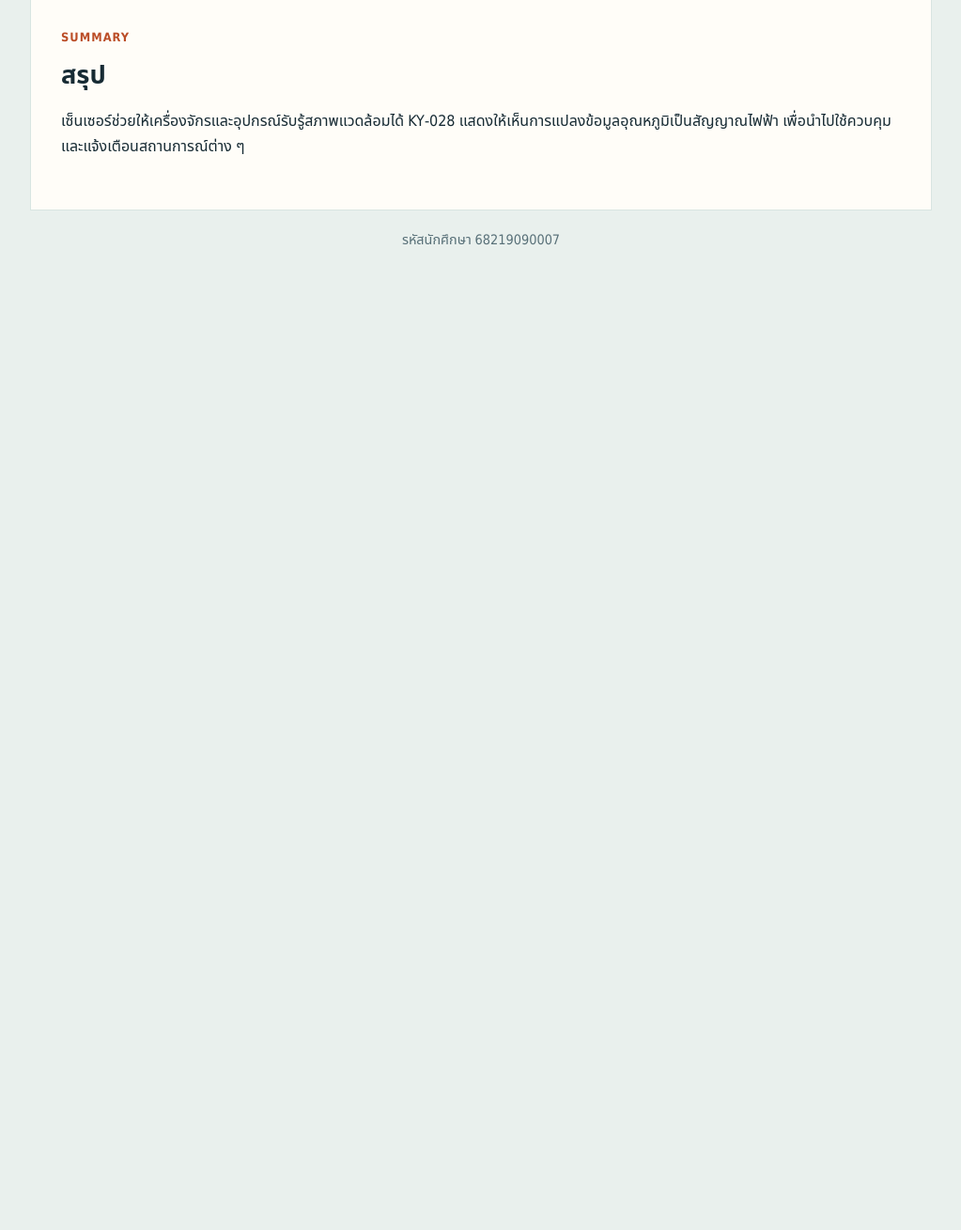
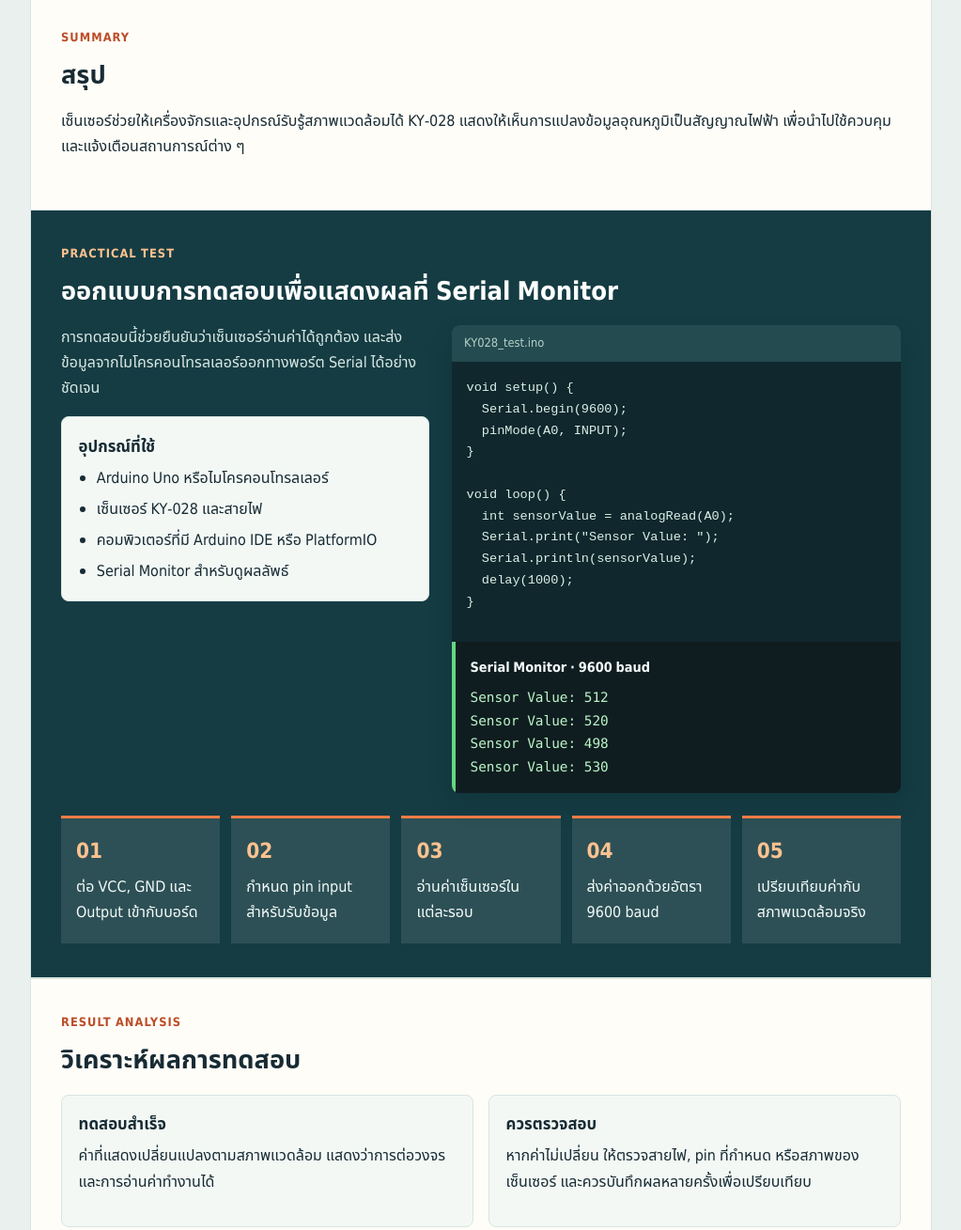
Before and after one commit to 68219090007-cyber/68219090007.sensor.github.io, a plain HTML site: page index.html in a window 1280 px wide. Shown: the part 2017-3326 px from the top of the page at 94% size, without its empty margins (128-1151 px from the left). Before the commit the page ends 2317 px from the top, so only its background shows below. Drawn offline with Linux system fonts and the light colour scheme.

Commit message:
Update index.html

```diff
--- a/index.html
+++ b/index.html
@@ -201,6 +201,102 @@
 			border-left: 4px solid #e8b044;
 		}
 
+		.testing {
+			background: #153c43;
+			color: #f4fbf8;
+		}
+
+		.testing .section-label {
+			color: #ffc28f;
+		}
+
+		.testing h2 {
+			color: #fff;
+		}
+
+		.steps {
+			display: grid;
+			grid-template-columns: repeat(5, 1fr);
+			gap: 0.75rem;
+			margin: 1.5rem 0 0;
+			padding: 0;
+			list-style: none;
+		}
+
+		.steps li {
+			min-height: 8.5rem;
+			padding: 1rem;
+			background: rgba(255, 255, 255, 0.1);
+			border-top: 3px solid var(--accent);
+		}
+
+		.steps b {
+			display: block;
+			margin-bottom: 0.35rem;
+			color: #ffc28f;
+			font-size: 1.4rem;
+		}
+
+		.testing-grid {
+			display: grid;
+			grid-template-columns: 0.9fr 1.1fr;
+			gap: 1.5rem;
+			align-items: start;
+		}
+
+		.testing-grid p {
+			color: #d9e8e4;
+		}
+
+		.code-window {
+			overflow: hidden;
+			border-radius: 8px;
+			background: #10272d;
+			box-shadow: 0 12px 24px rgba(8, 29, 33, 0.2);
+		}
+
+		.window-bar {
+			padding: 0.55rem 0.85rem;
+			color: #b5d1ca;
+			background: #234b50;
+			font-size: 0.8rem;
+		}
+
+		pre {
+			overflow-x: auto;
+			margin: 0;
+			padding: 1rem;
+			color: #d8f1e8;
+			font-family: Consolas, monospace;
+			font-size: 0.85rem;
+			line-height: 1.6;
+		}
+
+		.monitor {
+			margin-top: 1rem;
+			padding: 1rem;
+			color: #baf6c8;
+			background: #101d20;
+			border-left: 4px solid #65d681;
+			font-family: Consolas, monospace;
+			font-size: 0.9rem;
+		}
+
+		.monitor-title {
+			margin-bottom: 0.4rem;
+			color: #f4fbf8;
+			font-family: "Noto Sans Thai", "Leelawadee UI", Tahoma, sans-serif;
+			font-weight: 700;
+		}
+
+		.testing .info-card {
+			color: var(--ink);
+		}
+
+		.testing + .section {
+			border-top: 1px solid var(--line);
+		}
+
 		.module-name {
 			margin-bottom: 0.25rem;
 			color: var(--accent-dark);
@@ -242,7 +338,9 @@
 			}
 
 			.section-grid,
-			.pin-list {
+			.pin-list,
+			.steps,
+			.testing-grid {
 				grid-template-columns: 1fr;
 			}
 
@@ -337,6 +435,62 @@
 			<p>เซ็นเซอร์ช่วยให้เครื่องจักรและอุปกรณ์รับรู้สภาพแวดล้อมได้ KY-028 แสดงให้เห็นการแปลงข้อมูลอุณหภูมิเป็นสัญญาณไฟฟ้า เพื่อนำไปใช้ควบคุมและแจ้งเตือนสถานการณ์ต่าง ๆ</p>
 		</section>
 
+		<section class="section testing" aria-labelledby="testing-title">
+			<p class="section-label">Practical test</p>
+			<h2 id="testing-title">ออกแบบการทดสอบเพื่อแสดงผลที่ Serial Monitor</h2>
+			<div class="testing-grid">
+				<div>
+					<p>การทดสอบนี้ช่วยยืนยันว่าเซ็นเซอร์อ่านค่าได้ถูกต้อง และส่งข้อมูลจากไมโครคอนโทรลเลอร์ออกทางพอร์ต Serial ได้อย่างชัดเจน</p>
+					<div class="info-card">
+						<h3>อุปกรณ์ที่ใช้</h3>
+						<ul class="list">
+							<li>Arduino Uno หรือไมโครคอนโทรลเลอร์</li>
+							<li>เซ็นเซอร์ KY-028 และสายไฟ</li>
+							<li>คอมพิวเตอร์ที่มี Arduino IDE หรือ PlatformIO</li>
+							<li>Serial Monitor สำหรับดูผลลัพธ์</li>
+						</ul>
+					</div>
+				</div>
+				<div class="code-window">
+					<div class="window-bar">KY028_test.ino</div>
+					<pre><code>void setup() {
+  Serial.begin(9600);
+  pinMode(A0, INPUT);
+}
+
+void loop() {
+  int sensorValue = analogRead(A0);
+  Serial.print("Sensor Value: ");
+  Serial.println(sensorValue);
+  delay(1000);
+}</code></pre>
+					<div class="monitor">
+						<div class="monitor-title">Serial Monitor · 9600 baud</div>
+						<div>Sensor Value: 512</div>
+						<div>Sensor Value: 520</div>
+						<div>Sensor Value: 498</div>
+						<div>Sensor Value: 530</div>
+					</div>
+				</div>
+			</div>
+			<ol class="steps" aria-label="ขั้นตอนการทดสอบ">
+				<li><b>01</b>ต่อ VCC, GND และ Output เข้ากับบอร์ด</li>
+				<li><b>02</b>กำหนด pin input สำหรับรับข้อมูล</li>
+				<li><b>03</b>อ่านค่าเซ็นเซอร์ในแต่ละรอบ</li>
+				<li><b>04</b>ส่งค่าออกด้วยอัตรา 9600 baud</li>
+				<li><b>05</b>เปรียบเทียบค่ากับสภาพแวดล้อมจริง</li>
+			</ol>
+		</section>
+
+		<section class="section" aria-labelledby="analysis-title">
+			<p class="section-label">Result analysis</p>
+			<h2 id="analysis-title">วิเคราะห์ผลการทดสอบ</h2>
+			<div class="section-grid">
+				<div class="info-card"><h3>ทดสอบสำเร็จ</h3><p>ค่าที่แสดงเปลี่ยนแปลงตามสภาพแวดล้อม แสดงว่าการต่อวงจรและการอ่านค่าทำงานได้</p></div>
+				<div class="info-card"><h3>ควรตรวจสอบ</h3><p>หากค่าไม่เปลี่ยน ให้ตรวจสายไฟ, pin ที่กำหนด หรือสภาพของเซ็นเซอร์ และควรบันทึกผลหลายครั้งเพื่อเปรียบเทียบ</p></div>
+			</div>
+		</section>
+
 		<footer>รหัสนักศึกษา 68219090007</footer>
 	</main>
 </body>
```
